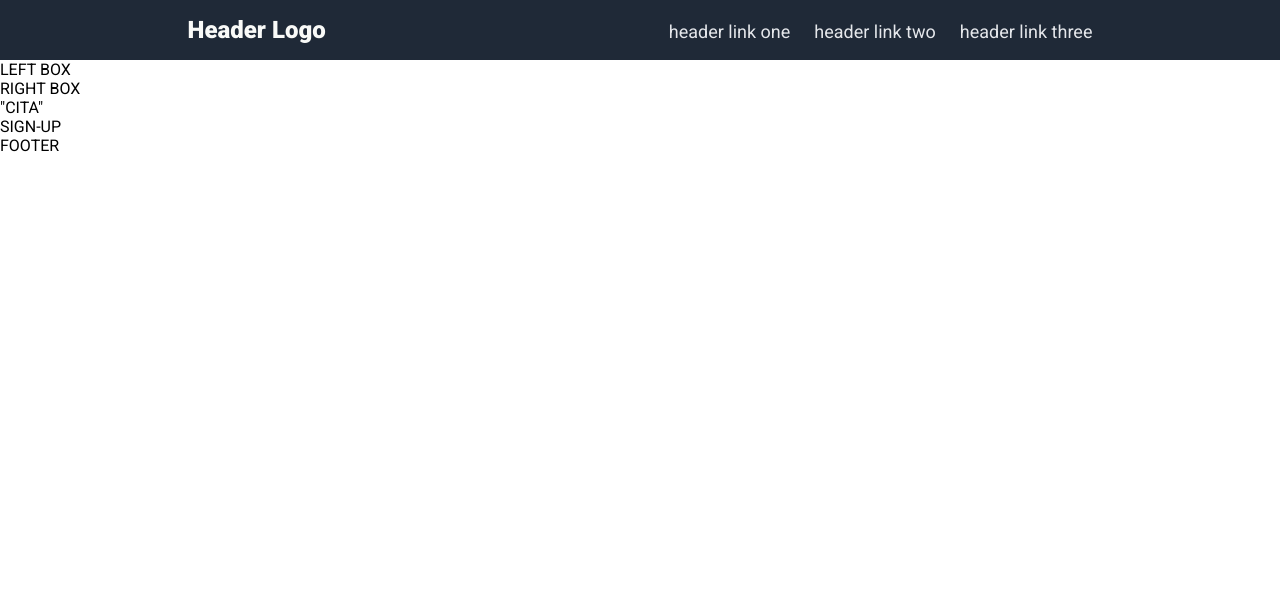
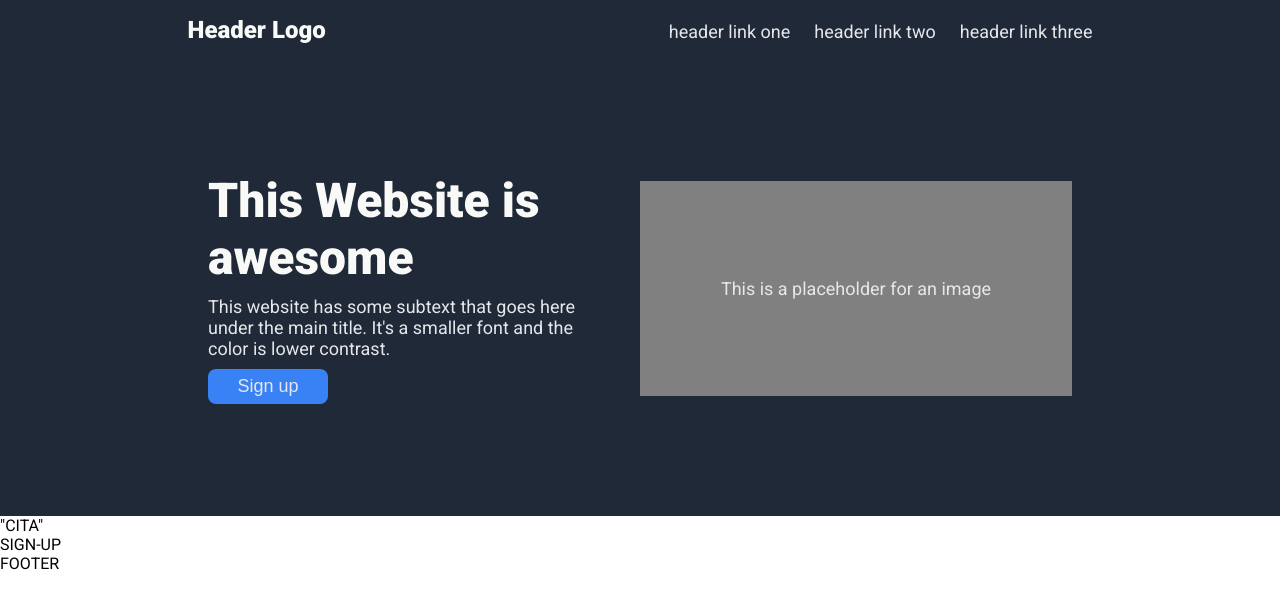
Before and after one commit to facuzavaleta/odin-landing-page, a plain HTML site: page index.html in a window 1280 px wide. Drawn offline with Linux system fonts and the light colour scheme.

Commit message:
terminado el welcome

```diff
--- a/index.html
+++ b/index.html
@@ -22,11 +22,18 @@
     <main>
         <div class="welcome">
             <div class="left-box">
-                LEFT BOX
+                <h1 class="regular-font">This Website is awesome</h1>
+                <p class="regular-font">This website has some subtext that goes here under the main title. It's a smaller
+                    font and the
+                    color is lower contrast.</p>
+                    <button class="regular-font">Sign up</button>
             </div>
             <div class="right-box">
-                RIGHT BOX
+                <div class="image">
+                    <p class="regular-font">This is a placeholder for an image</p>
+                </div>
             </div>
+        </div>
         <div class="quote">
             "CITA"
         </div>
--- a/style.css
+++ b/style.css
@@ -7,6 +7,12 @@
 
 body {
     font-family: 'Roboto', sans-serif;
+}
+
+.regular-font {
+    font-size: 18px;
+    color: #E5E7EB;
+    text-decoration: none;
 }
 
 /* HEADER */
@@ -35,3 +41,46 @@ header {
     color: #E5E7EB;
     text-decoration: none;
 }
+
+/* WELCOME */
+.welcome {
+    background-color: #1f2937;
+    padding: 7em 13em;
+    display: flex;
+    justify-content: center;
+    align-items: center;
+    gap: 2em;
+}
+
+.welcome .left-box {
+    display: flex;
+    flex-direction: column;
+    gap: 10px;
+}
+
+.welcome .right-box {
+    flex-shrink: 0;
+    width: 50%;
+}
+
+.welcome h1 {
+    color: #F9FAF8;
+    font-weight: 900;
+    font-size: 48px;
+}
+
+button {
+    padding: 7px 1em;
+    width: 120px;
+    background-color: #3882F6;
+    border-radius: 8px;
+    border: none;
+}
+
+.image {
+    background-color: gray;
+    display: flex;
+    align-items: center;
+    justify-content: center;
+    height: 215px;
+}
```
